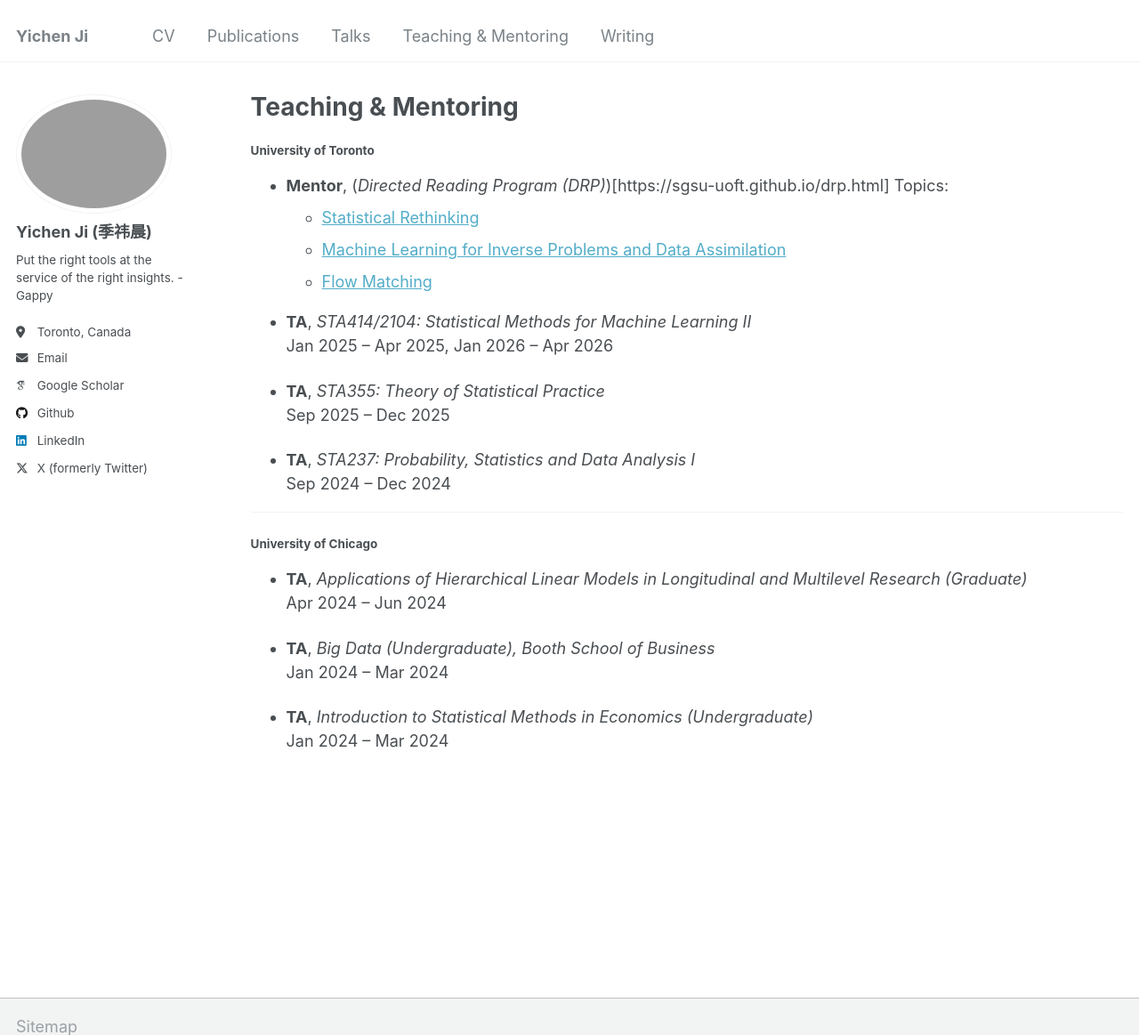
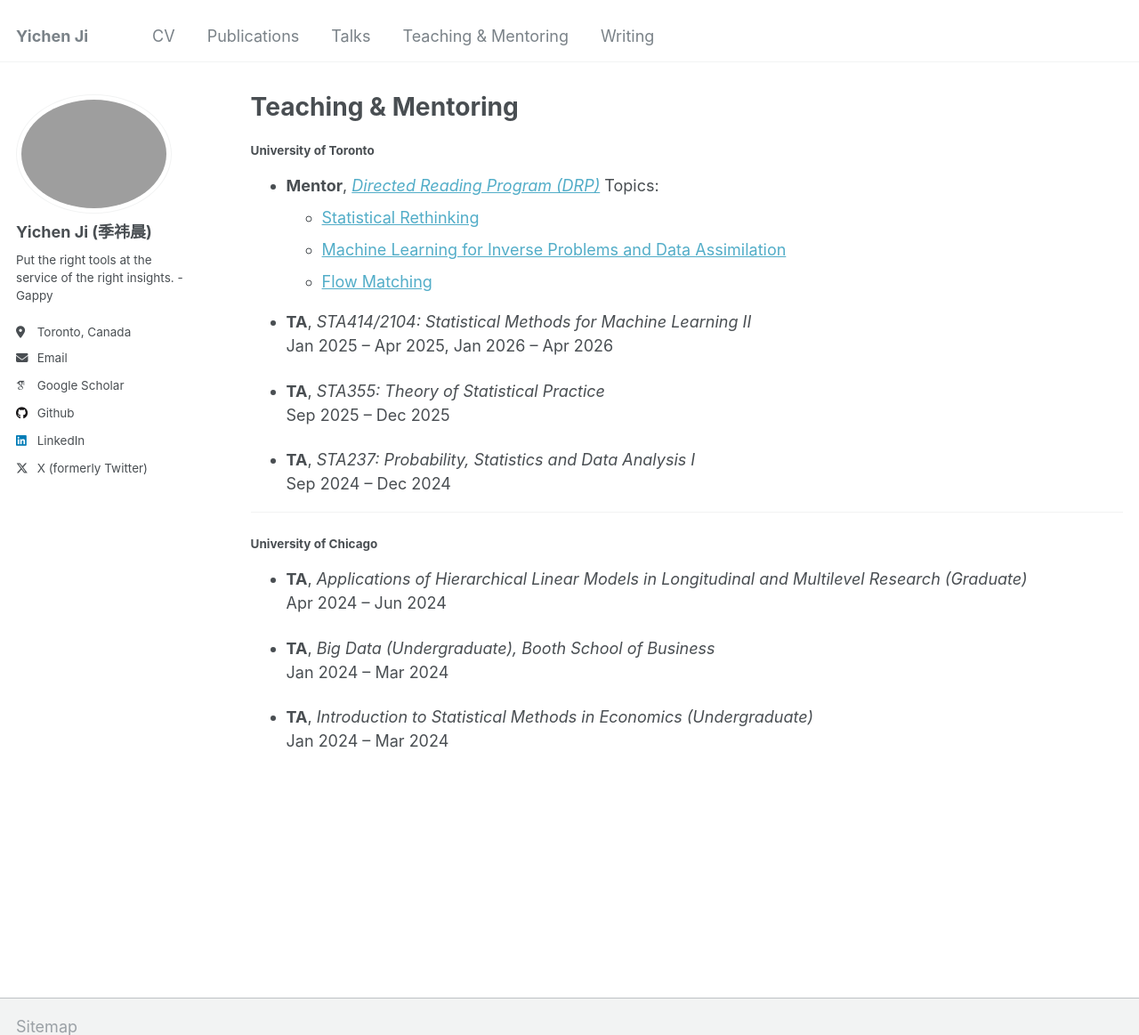
Before and after one commit to user-jiyichen/user-jiyichen.github.io, a Jekyll site: the page built from _teaching/TA.md, in a window 1280 px wide and 1285 px high, cut to the strip 0-1163 px from the top of the window. Shown: the whole strip at 89% size. Built offline with Jekyll 4.4.1, drawn with Linux system fonts in a browser that asks for light colours; some web fonts are replaced.

Commit message:
Fix markdown formatting for Directed Reading Program link

```diff
--- a/_teaching/TA.md
+++ b/_teaching/TA.md
@@ -7,7 +7,7 @@ author_profile: true
 
 #### **University of Toronto**
 
-- **Mentor**, (*Directed Reading Program (DRP)*)[https://sgsu-uoft.github.io/drp.html]
+- **Mentor**, [*Directed Reading Program (DRP)*](https://sgsu-uoft.github.io/drp.html)
   Topics:
   - [Statistical Rethinking](https://github.com/rmcelreath/stat_rethinking_2026)
   - [Machine Learning for Inverse Problems and Data Assimilation](https://arxiv.org/pdf/2410.10523)
```
